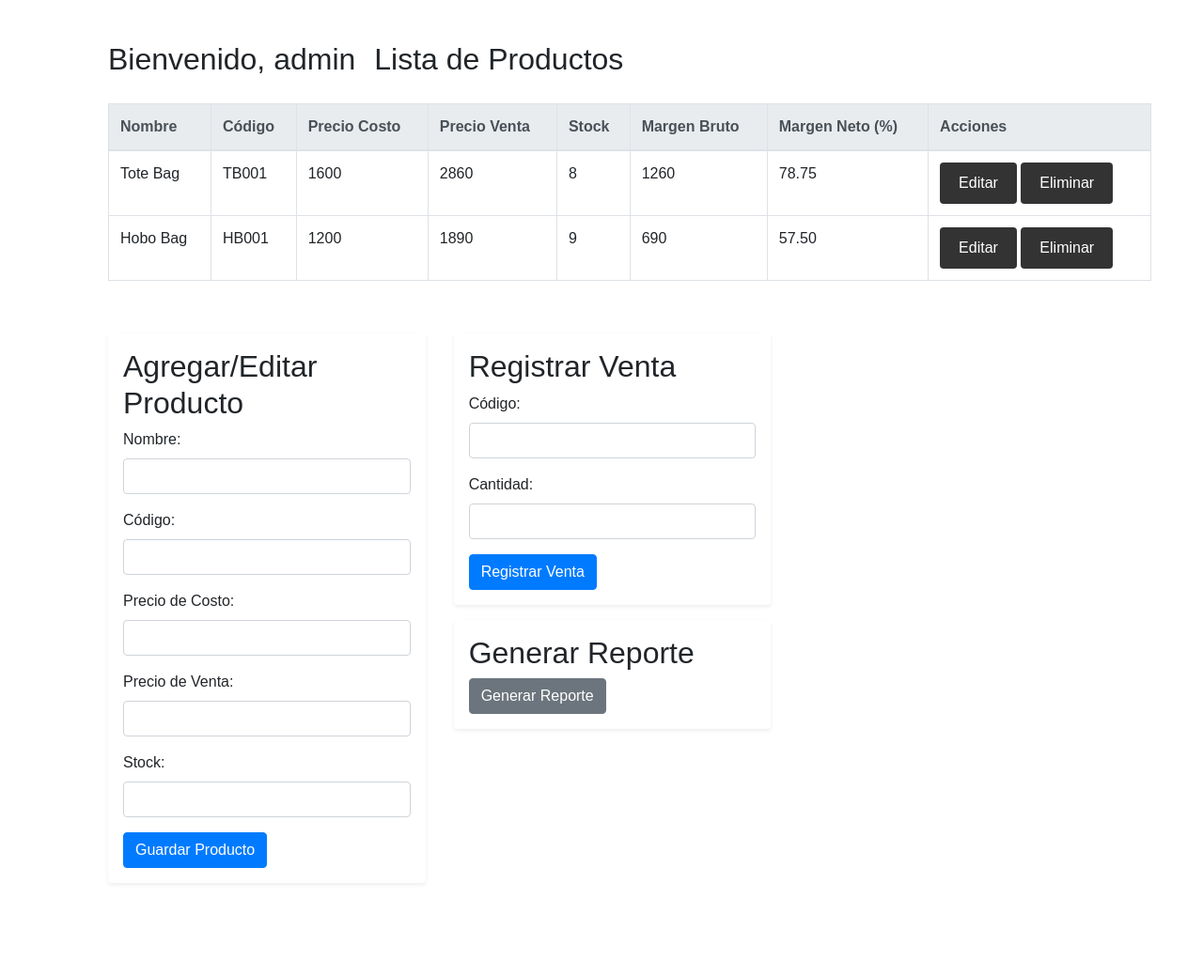
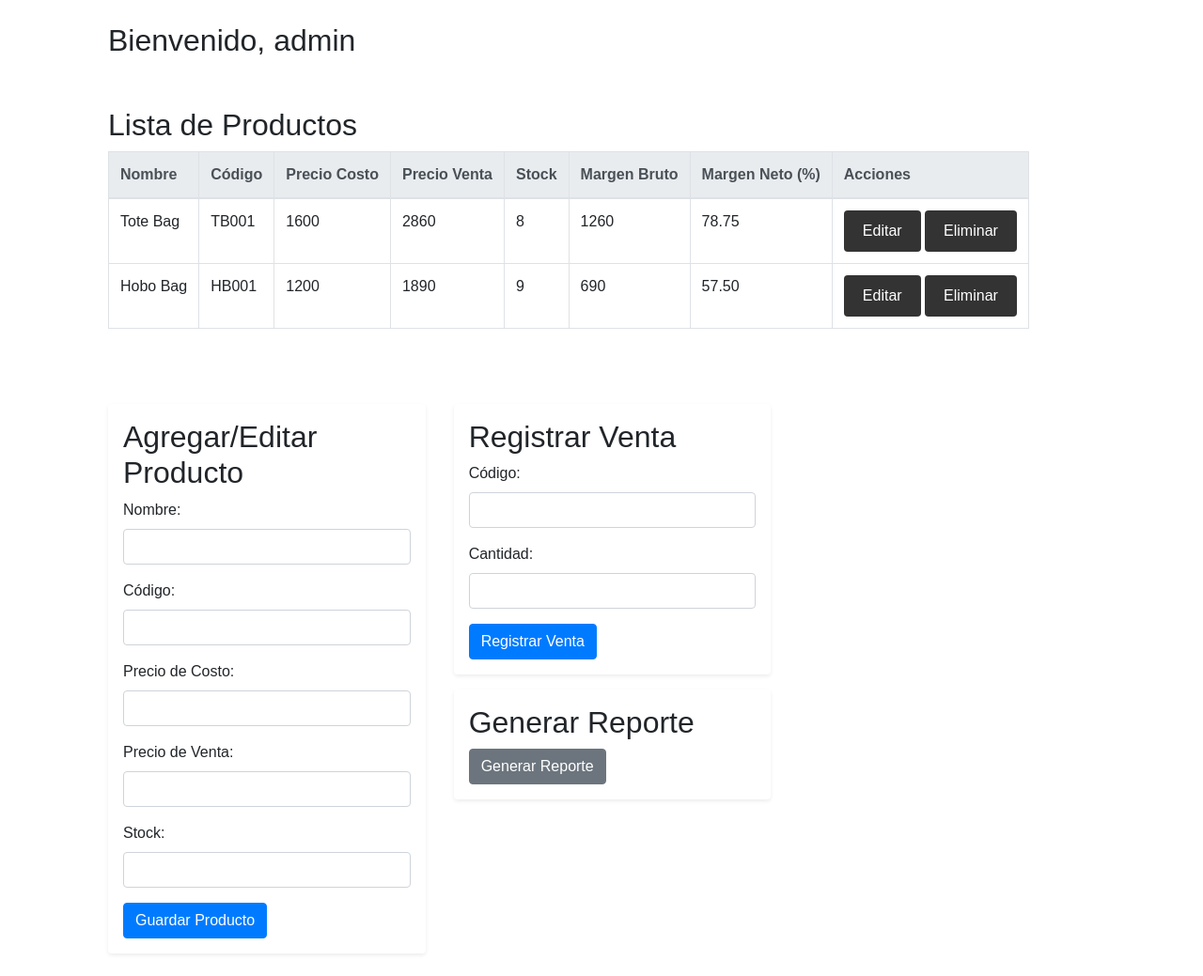
Before and after one commit to BL4YZ/InventaryApp, a Flask app: page / in a window 1280 px wide. Shown: the part 126-1165 px from the top of the page at 94% size. Before the commit the page ends 1067 px from the top, so only its background shows below. Run offline with Flask 3, Linux system fonts and the light colour scheme; a user stored in the database is signed in; data comes from the database, SQL or seed files in the repository; some libraries are stand-ins or nearby versions.

Commit message:
arreglo de errores en el mensaje de bienvenida y el titulo lista de productos

```diff
--- a/static/css/styles.css
+++ b/static/css/styles.css
@@ -86,3 +86,15 @@ pre {
     border-radius: 4px;
     white-space: pre-wrap;
 }
+
+.welcome-section {
+    margin-bottom: 20px; /* Ajusta este valor según sea necesario */
+}
+
+.products-section {
+    margin-bottom: 20px; /* Ajusta este valor según sea necesario */
+}
+
+.table-section {
+    margin-bottom: 20px; /* Ajusta este valor según sea necesario */
+}
--- a/templates/index.html
+++ b/templates/index.html
@@ -17,14 +17,18 @@
             <a href="{{ url_for('register') }}" class="btn btn-secondary">Registrarse</a>
         {% endif %}
     </header>
-    <main class="container my-4">
     {% if current_user.is_authenticated %}
+        <div class="container my-4">
+            <div class="welcome-section">
                 <h2>Bienvenido, {{ current_user.username }}</h2>
-
+            </div>
+        </div>
+        <div class="container my-4">
+            <div class="products-section">
+                <h2>Lista de Productos</h2>
+                <div class="table-section">
                     <table id="productos-table" class="table table-bordered">
-
                         <thead class="thead-light">
-                    <h2>Lista de Productos</h2>
                             <tr>
                                 <th>Nombre</th>
                                 <th>Código</th>
@@ -40,7 +44,8 @@
                             <!-- Filas de productos serán añadidas por JavaScript -->
                         </tbody>
                     </table>
-
+                </div>
+            </div>
             <div class="row">
                 <div class="col-md-6">
                     <form id="producto-form" class="bg-white p-3 rounded shadow-sm">
@@ -90,10 +95,12 @@
                     </form>
                 </div>
             </div>
+        </div>
     {% else %}
+        <div class="container my-4">
             <h2>Por favor, <a href="{{ url_for('login') }}">inicie sesión</a> o <a href="{{ url_for('register') }}">regístrese</a> para continuar.</h2>
+        </div>
     {% endif %}
-    </main>
     <script src="https://code.jquery.com/jquery-3.5.1.slim.min.js"></script>
     <script src="https://cdn.jsdelivr.net/npm/@popperjs/core@2.5.4/dist/umd/popper.min.js"></script>
     <script src="https://stackpath.bootstrapcdn.com/bootstrap/4.5.2/js/bootstrap.min.js"></script>
```
Lines whose indentation alone changed are shown as unchanged.
